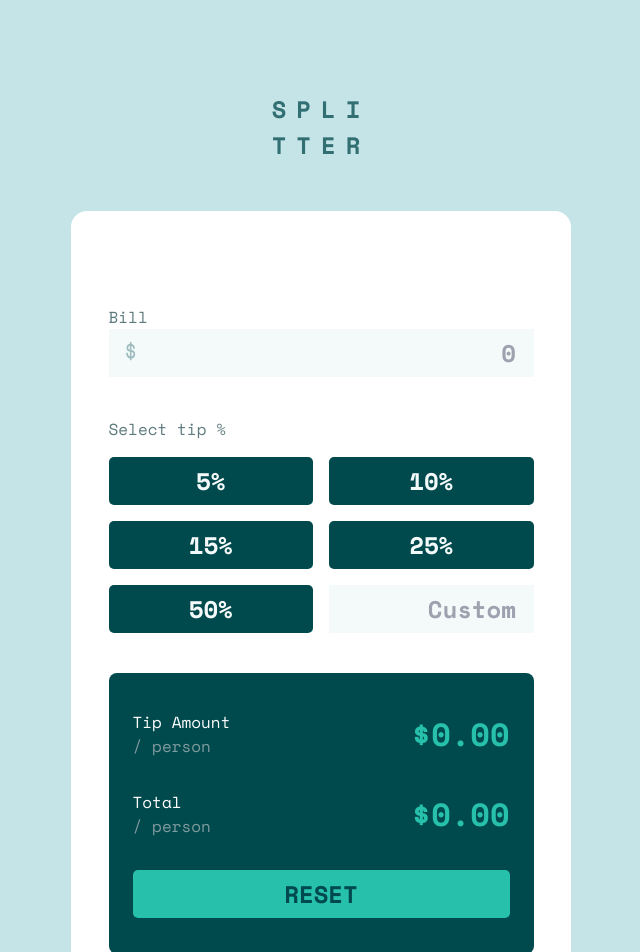
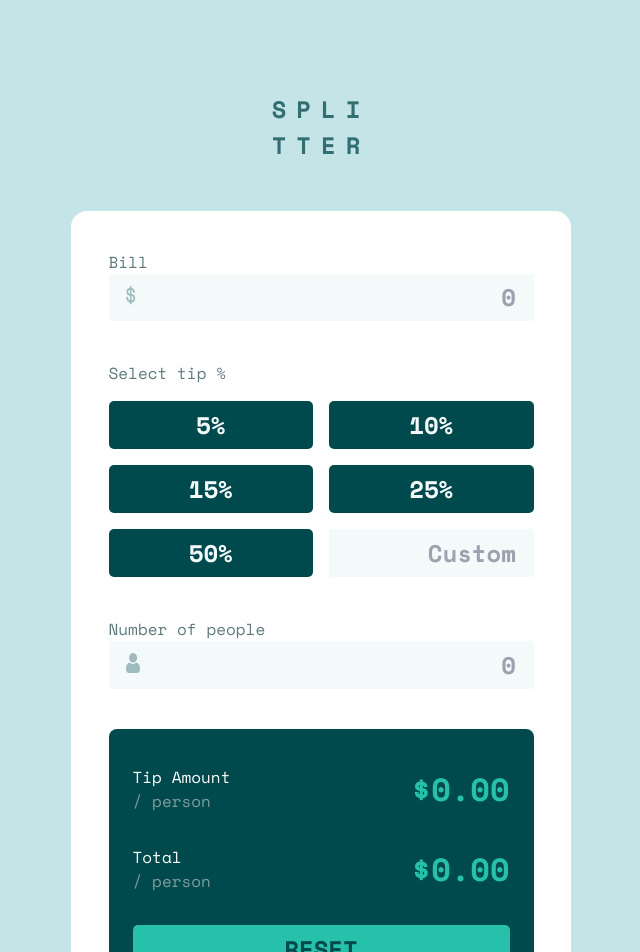
Before and after one commit to germanp007/frontendmentor-challenge22, a React (Vite) app: page / in a window 1280 px wide. Shown: the top 952 px of the page, without its empty margins (319-959 px from the left). Built offline with nearby package versions, Linux system fonts and the light colour scheme.

Commit message:
factoring

```diff
--- a/src/App.tsx
+++ b/src/App.tsx
@@ -1,30 +1,25 @@
-import { ChangeEvent, useContext, useEffect, useState } from "react";
+import { useContext, useEffect, useState } from "react";
 import { ActionType, MyContext } from "./context/context";
 import InputBill from "./components/InputBill";
 import SelectTip from "./components/SelectTip";
+import InputPeople from "./components/InputPeople";
+import ResultTips from "./components/ResultTips";
+import Title from "./components/Title";
 
 const App = () => {
   const contextValue = useContext(MyContext);
   const [people, setPeople] = useState(0);
-  const [peopleInput, setPeopleInput] = useState(false);
 
-  const handlePeople = (e: ChangeEvent<HTMLInputElement>) => {
-    setPeople(Number(e.target.value));
-    contextValue?.dispatch({
-      type: ActionType.UpdatePeople,
-      payload: Number(e.target.value),
-    });
-  };
   const handleTip = (tips: string) => {
     if (!contextValue?.state.bill) {
       contextValue?.setBill(true);
       return;
     } else if (!contextValue?.state.people) {
-      setPeopleInput(true);
+      contextValue?.setPeopleInput(true);
       return;
     }
     contextValue?.setBill(false);
-    setPeopleInput(false);
+    contextValue?.setPeopleInput(false);
     const tip = Number(tips);
 
     contextValue?.dispatch({
@@ -33,18 +28,19 @@
     });
   };
 
-  const handleReset = () => {
-    if (contextValue?.peopleRef.current) {
-      contextValue.peopleRef.current.value = "";
-    }
-    if (contextValue?.billRef.current) {
-      contextValue.billRef.current.value = "";
-    }
-    if (contextValue?.customRef.current) {
-      contextValue.customRef.current.value = "";
-    }
-    contextValue?.dispatch({ type: ActionType.Reset, payload: undefined });
-  };
+  // const handleReset = () => {
+  //   if (contextValue?.peopleRef.current) {
+  //     contextValue.peopleRef.current.value = "";
+  //   }
+  //   if (contextValue?.billRef.current) {
+  //     contextValue.billRef.current.value = "";
+  //   }
+  //   if (contextValue?.customRef.current) {
+  //     contextValue.customRef.current.value = "";
+  //   }
+  //   contextValue?.dispatch({ type: ActionType.Reset, payload: undefined });
+  // };
+
   useEffect(() => {
     if (contextValue) {
       contextValue?.dispatch({
@@ -58,74 +54,12 @@
 
   return (
     <main className="bg-LightGrayishCyan w-screen h-[1140px] flex flex-col justify-center items-center gap-12">
-      <h1 className="text-[23.84px] text-VeryDarkCyan tracking-[0.63rem] opacity-75">
-        SPLI <br />
-        TTER
-      </h1>
+      <Title />
       <article className="bg-White w-full max-w-[500px]  h-[837px] rounded-2xl flex flex-col  items-center justify-center gap-10">
         <InputBill />
         <SelectTip handleTip={handleTip} />
-        {/*
-        <div className="relative w-[85%] flex flex-col">
-          <div className="flex justify-between">
-            <span className=" text-DarkGrayishCyan font-light">
-              Number of people
-            </span>
-            {peopleInput && (
-              <span className=" text-Error font-light">Can't be zero</span>
-            )}
-          </div>
-
-          <span className="absolute left-[1.1rem] inset-y-1/2 translate-y-1/2">
-            <img
-              src="../images/icon-person.svg"
-              alt="dollar"
-              className="w-[14px] h-5"
-            />
-          </span>
-          <input
-            type="number"
-            className={`bg-VeryLightGrayishCyan w-full h-[47.66px] text-2xl text-end outline-StrongCyan text-VeryDarkCyan py-[0.365rem] px-[1.1rem] ${
-              peopleInput ? "ring-1 ring-Error" : ""
-            }`}
-            placeholder="0"
-            ref={contextValue?.peopleRef}
-            onChange={handlePeople}
-          />
-        </div> */}
-
-        <div className="bg-VeryDarkCyan rounded-lg w-[85%] h-[281px] text-white flex flex-col justify-center">
-          <div className="flex justify-between px-6 py-4">
-            <div>
-              <h3 className="font-normal">Tip Amount</h3>
-              <p className="font-normal text-GrayishCyan">/ person</p>
-            </div>
-            <div>
-              <h3 className="text-StrongCyan text-[32px]">
-                ${contextValue?.state.tipPerson.toFixed(2)}
-              </h3>
-            </div>
-          </div>
-          <div className="flex justify-between px-6 py-4">
-            <div>
-              <h3 className="font-normal">Total</h3>
-              <p className="font-normal text-GrayishCyan">/ person</p>
-            </div>
-            <div>
-              <h3 className="text-StrongCyan text-[32px]">
-                ${contextValue?.state.totalPerson.toFixed(2)}
-              </h3>
-            </div>
-          </div>
-          <div className="flex justify-between px-6 py-4">
-            <button
-              className="w-full bg-StrongCyan text-VeryDarkCyan uppercase"
-              onClick={handleReset}
-            >
-              Reset
-            </button>
-          </div>
-        </div>
+        <InputPeople setPeople={setPeople} />
+        <ResultTips />
       </article>
     </main>
   );
--- a/src/components/InputPeople.tsx
+++ b/src/components/InputPeople.tsx
@@ -1,11 +1,27 @@
-const InputPeople = () => {
+import { ChangeEvent, FC, useContext } from "react";
+import { ActionType, MyContext } from "../context/context";
+
+type Props = {
+  setPeople: React.Dispatch<React.SetStateAction<number>>;
+};
+
+const InputPeople: FC<Props> = ({ setPeople }) => {
+  const contextValue = useContext(MyContext);
+
+  const handlePeople = (e: ChangeEvent<HTMLInputElement>) => {
+    setPeople(Number(e.target.value));
+    contextValue?.dispatch({
+      type: ActionType.UpdatePeople,
+      payload: Number(e.target.value),
+    });
+  };
   return (
     <div className="relative w-[85%] flex flex-col">
       <div className="flex justify-between">
         <span className=" text-DarkGrayishCyan font-light">
           Number of people
         </span>
-        {peopleInput && (
+        {contextValue?.peopleInput && (
           <span className=" text-Error font-light">Can't be zero</span>
         )}
       </div>
@@ -20,7 +36,7 @@
       <input
         type="number"
         className={`bg-VeryLightGrayishCyan w-full h-[47.66px] text-2xl text-end outline-StrongCyan text-VeryDarkCyan py-[0.365rem] px-[1.1rem] ${
-          peopleInput ? "ring-1 ring-Error" : ""
+          contextValue?.peopleInput ? "ring-1 ring-Error" : ""
         }`}
         placeholder="0"
         ref={contextValue?.peopleRef}
--- /dev/null
+++ b/src/components/ResetButton.tsx
@@ -0,0 +1,5 @@
+const ResetButton = () => {
+  return <div>ResetButton</div>;
+};
+
+export default ResetButton;
--- /dev/null
+++ b/src/components/ResultTips.tsx
@@ -0,0 +1,56 @@
+import { useContext } from "react";
+import { ActionType, MyContext } from "../context/context";
+
+const ResultTips = () => {
+  const contextValue = useContext(MyContext);
+
+  const handleReset = () => {
+    if (contextValue?.peopleRef.current) {
+      contextValue.peopleRef.current.value = "";
+    }
+    if (contextValue?.billRef.current) {
+      contextValue.billRef.current.value = "";
+    }
+    if (contextValue?.customRef.current) {
+      contextValue.customRef.current.value = "";
+    }
+    contextValue?.dispatch({ type: ActionType.Reset, payload: undefined });
+  };
+
+  return (
+    <div className="bg-VeryDarkCyan rounded-lg w-[85%] h-[281px] text-white flex flex-col justify-center">
+      <div className="flex justify-between px-6 py-4">
+        <div>
+          <h3 className="font-normal">Tip Amount</h3>
+          <p className="font-normal text-GrayishCyan">/ person</p>
+        </div>
+        <div>
+          <h3 className="text-StrongCyan text-[32px]">
+            ${contextValue?.state.tipPerson.toFixed(2)}
+          </h3>
+        </div>
+      </div>
+      <div className="flex justify-between px-6 py-4">
+        <div>
+          <h3 className="font-normal">Total</h3>
+          <p className="font-normal text-GrayishCyan">/ person</p>
+        </div>
+        <div>
+          <h3 className="text-StrongCyan text-[32px]">
+            ${contextValue?.state.totalPerson.toFixed(2)}
+          </h3>
+        </div>
+      </div>
+      <div className="flex justify-between px-6 py-4">
+        <button
+          className="w-full bg-StrongCyan text-VeryDarkCyan uppercase"
+          onClick={handleReset}
+        >
+          Reset
+        </button>
+      </div>
+    </div>
+  );
+};
+
+export default ResultTips;
--- /dev/null
+++ b/src/components/Title.tsx
@@ -0,0 +1,10 @@
+const Title = () => {
+  return (
+    <h1 className="text-[23.84px] text-VeryDarkCyan tracking-[0.63rem] opacity-75">
+      SPLI <br />
+      TTER
+    </h1>
+  );
+};
+
+export default Title;
```
